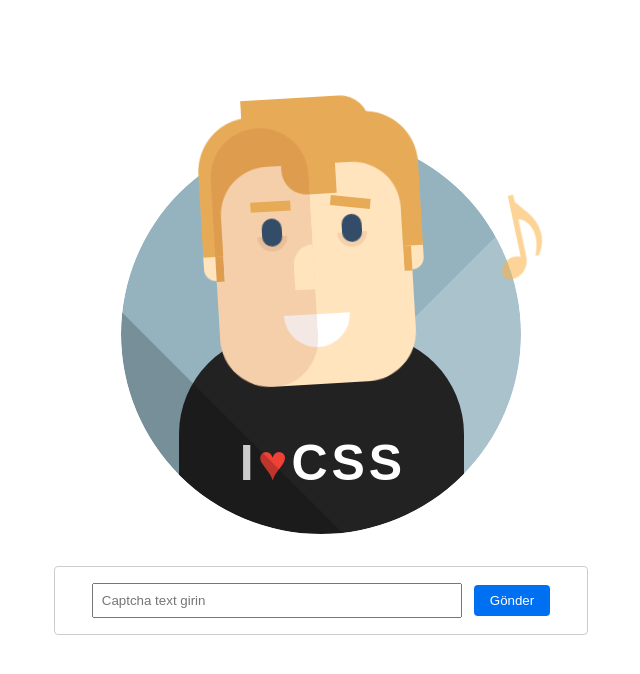
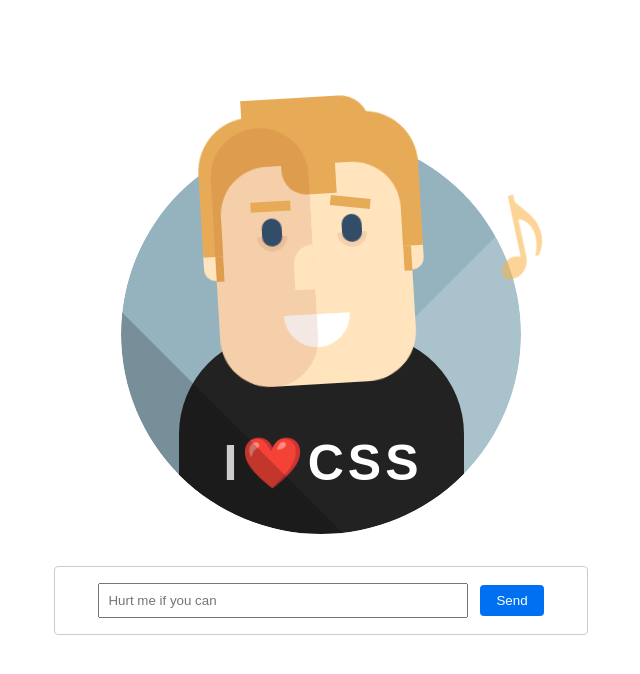
Before and after one commit to kaanvur/ai-captcha, a SvelteKit app: page / in a window 1280 px wide. Shown: the top 674 px of the page, without its empty margins (319-959 px from the left). Built offline with nearby package versions, Linux system fonts and the light colour scheme.

Commit message:
style fixing

```diff
--- a/src/app.css
+++ b/src/app.css
@@ -7,3 +7,9 @@
 	align-content: center;
 	text-align: center;
 }
+@media screen and (max-height: 768px) {
+	body,
+	html {
+		align-content: end;
+	}
+}
--- a/src/component/CaptchaForm.svelte
+++ b/src/component/CaptchaForm.svelte
@@ -28,16 +28,12 @@
 		<input
 			type="text"
 			bind:value={inputText}
-			placeholder="Captcha text girin"
+			placeholder="Hurt me if you can"
 			required
 			disabled={$isLoading}
 		/>
-		<button type="submit" disabled={$isLoading}>Gönder</button>
+		<button type="submit" disabled={$isLoading}>Send</button>
 	</form>
-
-	{#if $isLoading}
-		<p>Yükleniyor...</p>
-	{/if}
 </div>
 
 <style>
--- a/src/component/character.svelte
+++ b/src/component/character.svelte
@@ -1,19 +1,20 @@
 <script>
 	import { captchaResponse, isLoading } from '$lib';
 	let makeHimCry = 'false';
-	let isLoadingStr = 'false';
+	let captchaResponseStr = '';
 	$: if ($captchaResponse?.startsWith('true')) {
 		makeHimCry = 'true';
+		captchaResponseStr = $captchaResponse.slice('true'.length);
 	} else if ($captchaResponse?.startsWith('false')) {
 		makeHimCry = 'false';
+		captchaResponseStr = $captchaResponse.slice('false'.length);
 	}
-	$: isLoadingStr = $isLoading ? 'true' : 'false';
 </script>
 
-<div class="wrapper make-him-cry-{makeHimCry} thinking-{isLoadingStr}">
+<div class="wrapper make-him-cry-{makeHimCry} thinking-{$isLoading}">
 	{#if $captchaResponse}
 		<div class="speech-bubble">
-			{$captchaResponse}
+			{captchaResponseStr}
 		</div>
 	{/if}
 	<div class="border-circle" id="one"></div>
@@ -22,7 +23,13 @@
 		<div class="triangle-light"></div>
 		<div class="body"></div>
 		<span class="shirt-text">I</span>
-		<span class="shirt-text">♥</span>
+		<span class="shirt-text">
+			{#if makeHimCry == 'true'}
+				💔
+			{:else}
+				❤️
+			{/if}
+		</span>
 		<span class="shirt-text">C</span>
 		<span class="shirt-text">S</span>
 		<span class="shirt-text">S</span>
@@ -53,8 +60,24 @@
 			</div>
 		</div>
 	</div>
-	<span class="music-note" id="one">&#9835;</span>
-	<span class="music-note" id="two">&#9834;</span>
+	<span class="music-note" id="one">
+		{#if $isLoading}
+			?
+		{:else if makeHimCry == 'true'}
+			‼
+		{:else}
+			♫
+		{/if}
+	</span>
+	<span class="music-note" id="two">
+		{#if $isLoading}
+			…
+		{:else if makeHimCry == 'true'}
+			怒
+		{:else}
+			♪
+		{/if}
+	</span>
 </div>
 
 <style>
```
